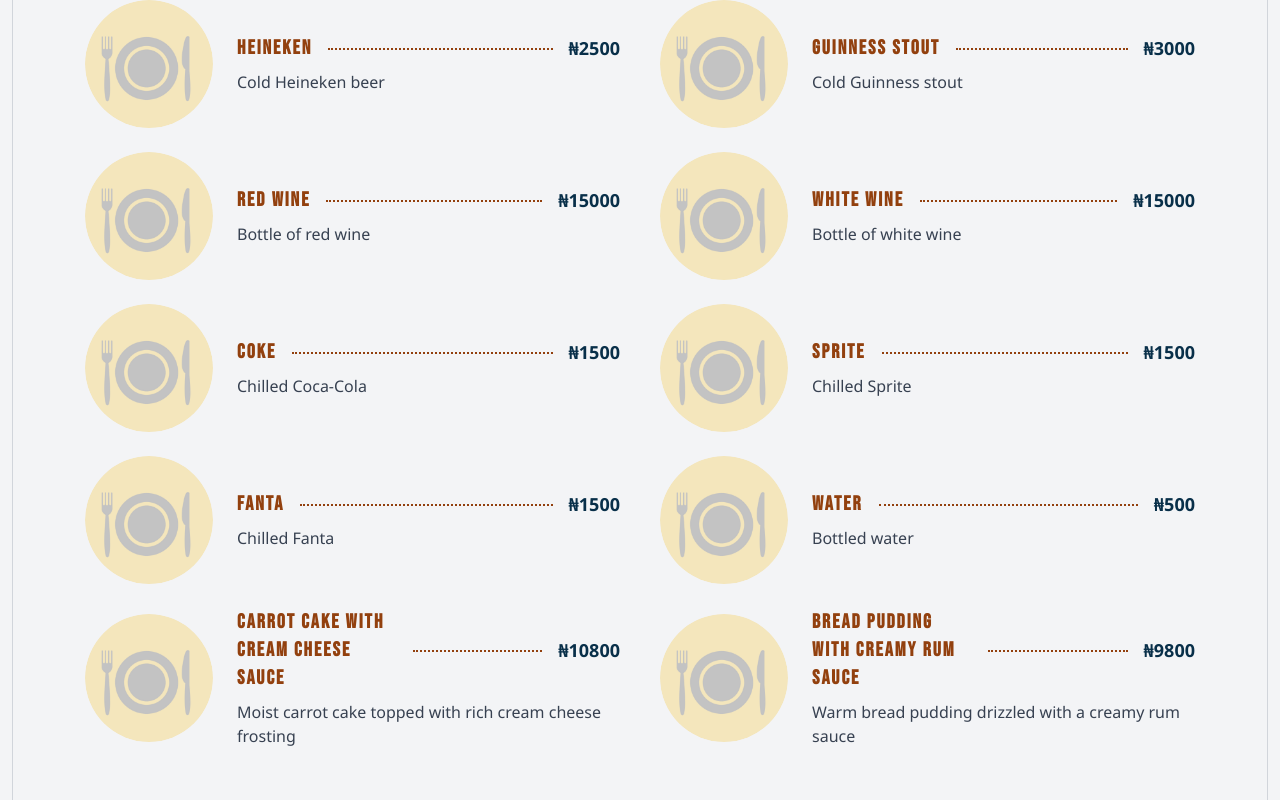
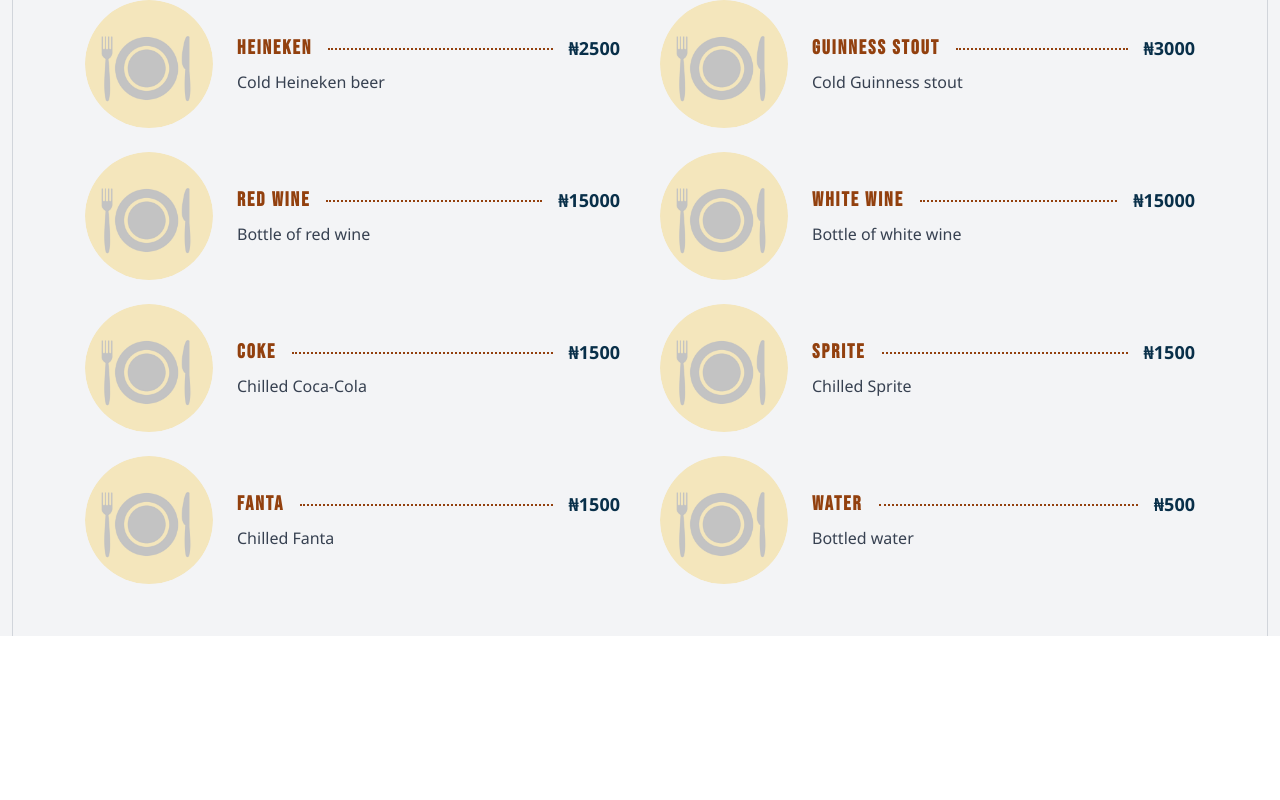
Before and after one commit to ayowayne123/Irie-africa, a Next.js app: page /menu in a window 1280 px wide. Shown: the part 2798-3598 px from the top of the page. After the commit the page ends 3434 px from the top, so only its background shows below. Built offline with nearby package versions, Linux system fonts and the light colour scheme.

Commit message:
Feat: Menu done

```diff
--- a/app/menu/page.js
+++ b/app/menu/page.js
@@ -143,7 +143,7 @@ const menuData = {
       photo: placeholder,
     },
   ],
-  Dessert: [
+  Desserts: [
     {
       id: 17,
       name: "Carrot Cake with Cream Cheese Sauce",
@@ -291,22 +291,6 @@ const menuData = {
       photo: placeholder,
     },
   ],
-  Desserts: [
-    {
-      id: 17,
-      name: "Carrot Cake with Cream Cheese Sauce",
-      price: 10800,
-      description: "Moist carrot cake topped with rich cream cheese frosting",
-      photo: placeholder,
-    },
-    {
-      id: 18,
-      name: "Bread Pudding with Creamy Rum Sauce",
-      price: 9800,
-      description: "Warm bread pudding drizzled with a creamy rum sauce",
-      photo: placeholder,
-    },
-  ],
 };
 
 const getAllMenuItems = () => {
```
